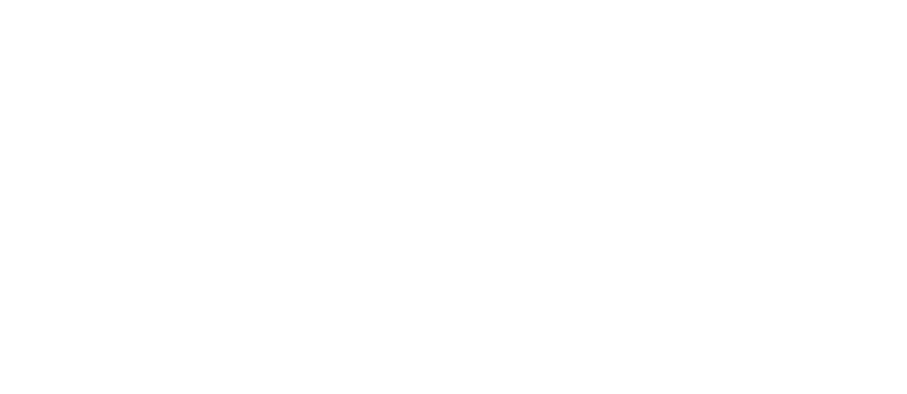
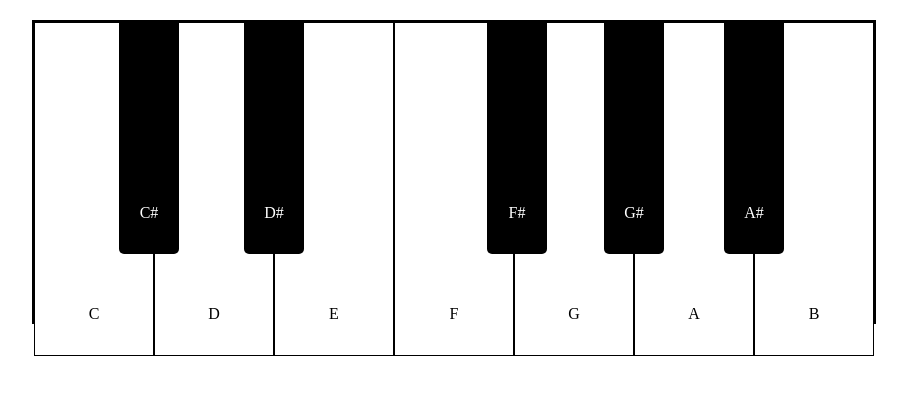
Before and after one commit to Mastle/virtual-paino, a plain HTML site: page index.html in a window 1280 px wide. Shown: the whole page, without its empty margins (186-1093 px from the left). Drawn offline with Linux system fonts and the light colour scheme.

Commit message:
add layout

```diff
--- a/index.html
+++ b/index.html
@@ -3,22 +3,29 @@
   <head>
     <meta charset="UTF-8" />
     <meta name="viewport" content="width=device-width, initial-scale=1.0" />
+    <link rel="stylesheet" href="./style.css" />
     <title>Document</title>
   </head>
   <body>
     <div class="piano">
-      <div class="key white" data-note="C"></div>
-      <div class="key black" data-note="C#"></div>
-      <div class="key white" data-note="D"></div>
-      <div class="key black" data-note="D#"></div>
-      <div class="key white" data-note="E"></div>
-      <div class="key white" data-note="F"></div>
-      <div class="key black" data-note="F#"></div>
-      <div class="key white" data-note="G"></div>
-      <div class="key black" data-note="G#"></div>
-      <div class="key white" data-note="A"></div>
-      <div class="key black" data-note="A#"></div>
-      <div class="key white" data-note="B"></div>
+      <div class="key white" data-note="C">C</div>
+      <div class="key black" data-note="C#">C#</div>
+      <div class="key white" data-note="D">D</div>
+      <div class="key black" data-note="D#">D#</div>
+      <div class="key white" data-note="E">E</div>
+      <div class="key white" data-note="F">F</div>
+      <div class="key black" data-note="F#">F#</div>
+      <div class="key white" data-note="G">G</div>
+      <div class="key black" data-note="G#">G#</div>
+      <div class="key white" data-note="A">A</div>
+      <div class="key black" data-note="A#">A#</div>
+      <div class="key white" data-note="B">B</div>
     </div>
   </body>
 </html>
+
+
+<!--
+ current step:
+   - This was a lot of fun. Can't wait to add the sound playback feature
+-->
--- /dev/null
+++ b/style.css
@@ -0,0 +1,59 @@
+/* Piano Container */
+.piano {
+    display: flex;
+    position: relative;
+    width: 840px;
+    height: 300px;
+    margin: 20px auto;
+    background: #ddd;
+    border: 2px solid #000;
+  }
+
+  /* White Keys */
+  .key.white {
+    flex: 1;
+    background: white;
+    border: 1px solid black;
+    height: 100%;
+    position: relative;
+    align-content: flex-end;
+    text-align: center;
+    padding-bottom: 2rem;
+
+  }
+
+  /* Black Keys */
+  .key.black {
+    position: absolute;
+    width: 60px;
+    height: 200px;
+    background: black;
+    top: 0;
+    z-index: 1;
+    border-radius: 0 0 5px 5px;
+    color: white;
+    text-align: center;
+    align-content: flex-end;
+    padding-bottom: 2rem;
+  }
+
+  /* Position Black Keys */
+  .key.black:nth-of-type(2) {
+     left: 85px;
+     } /* C# */
+
+  .key.black:nth-of-type(4) {
+     left: 210px;
+     } /* D# */
+
+  .key.black:nth-of-type(7) {
+    left: 453px;
+ } /* F# */
+
+  .key.black:nth-of-type(9) {
+     left: 570px;
+    } /* G# */
+
+  .key.black:nth-of-type(11) {
+     left: 690px;
+     } /* A# */
```
